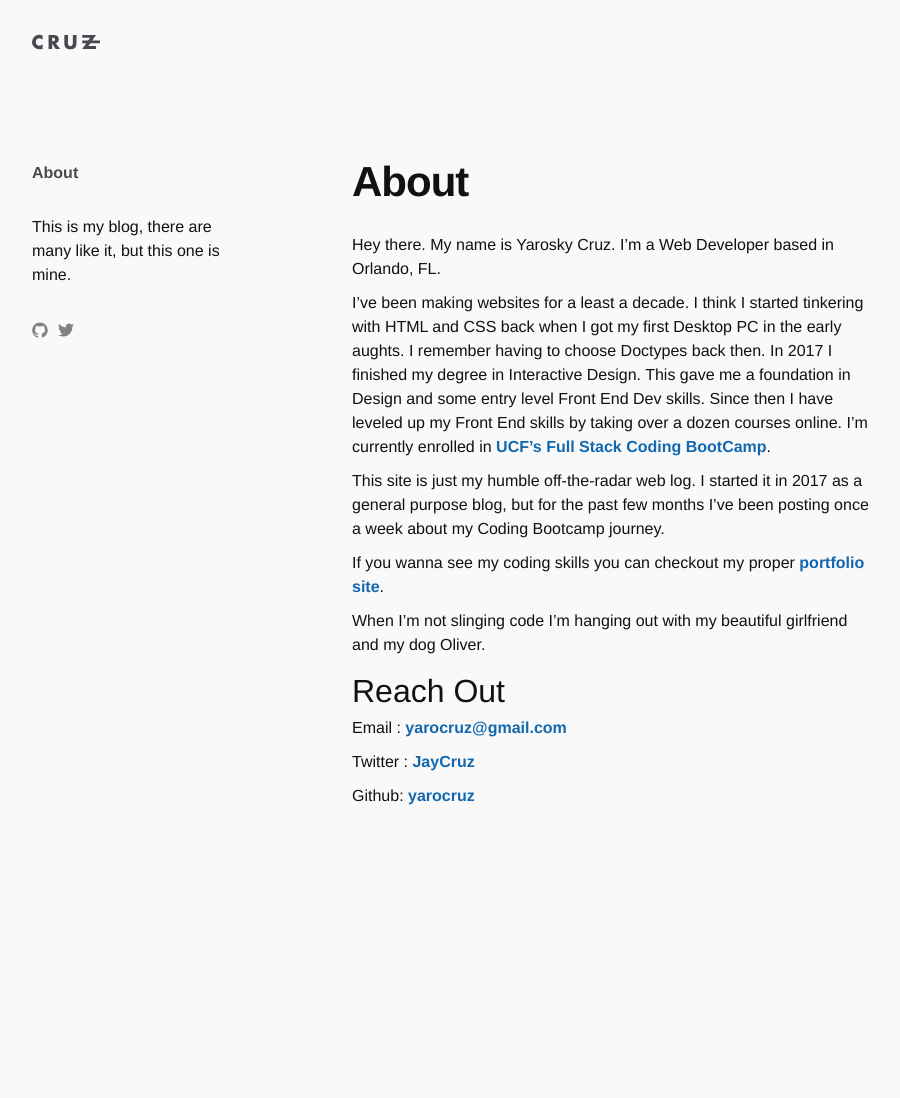
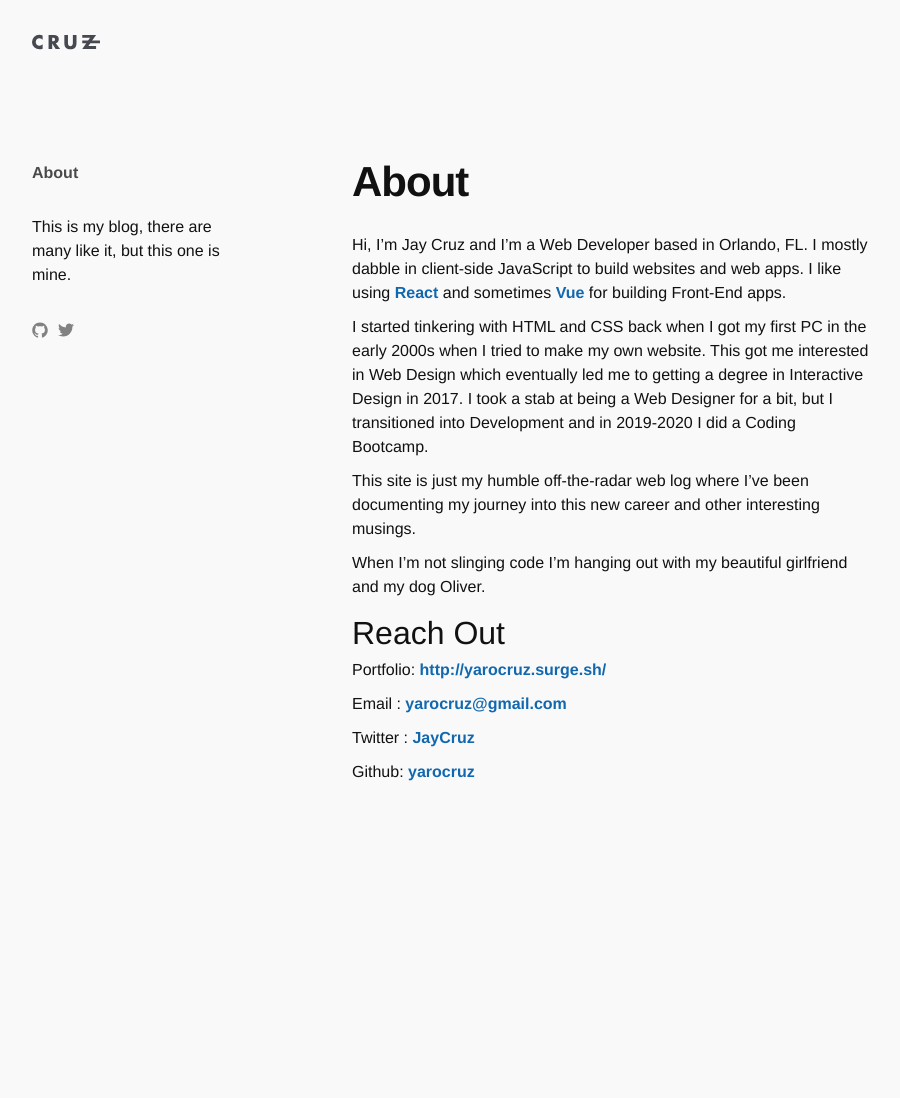
Before and after one commit to yarocruz/yarocruz.github.io, a Jekyll site: the page built from about.md, in a window 1280 px wide. Shown: the whole page, without its empty margins (138-1038 px from the left). Built offline with Jekyll 4.4.1, drawn with Linux system fonts in a browser that asks for light colours; some web fonts are replaced; after the commit the page ends 1074 px from its top, so only the background shows below that.

Commit message:
updated about page content

```diff
--- a/about.md
+++ b/about.md
@@ -4,17 +4,17 @@ title: About
 permalink: "/about/"
 ---
 
-Hey there. My name is Yarosky Cruz. I'm a Web Developer based in Orlando, FL.
+Hi, I'm Jay Cruz and I'm a Web Developer based in Orlando, FL. I mostly dabble in client-side JavaScript to build websites and web apps. I like using [React](https://reactjs.org/) and sometimes [Vue](https://vuejs.org/) for building  Front-End apps.
 
-I've been making websites for a least a decade. I think I started tinkering with HTML and CSS back when I got my first Desktop PC in the early aughts. I remember having to choose Doctypes back then. In 2017 I finished my degree in Interactive Design. This gave me a foundation in Design and some entry level Front End Dev skills. Since then I have leveled up my Front End skills by taking over a dozen courses online. I'm currently enrolled in [UCF's Full Stack Coding BootCamp](https://bootcamp.ce.ucf.edu/coding/).
+I started tinkering with HTML and CSS back when I got my first PC in the early 2000s when I tried to make my own website. This got me interested in Web Design which eventually led me to getting a degree in Interactive Design in 2017. I took a stab at being a Web Designer for a bit, but I transitioned into  Development and in 2019-2020 I did a Coding Bootcamp.
 
-This site is just my humble off-the-radar web log. I started it in 2017 as a general purpose blog, but for the past few months I've been posting once a week about my Coding Bootcamp journey.
-
-If you wanna see my coding skills you can checkout my proper [portfolio site](http://yarocruz.surge.sh/).
+This site is just my humble off-the-radar web log where I've been documenting my journey into this new career and other interesting musings.
 
 When I'm not slinging code I'm hanging out with my beautiful girlfriend and my dog Oliver.
 
 ## Reach Out
+
+Portfolio: [http://yarocruz.surge.sh/](http://yarocruz.surge.sh/)
 
 Email : [yarocruz@gmail.com](#)
 
```
